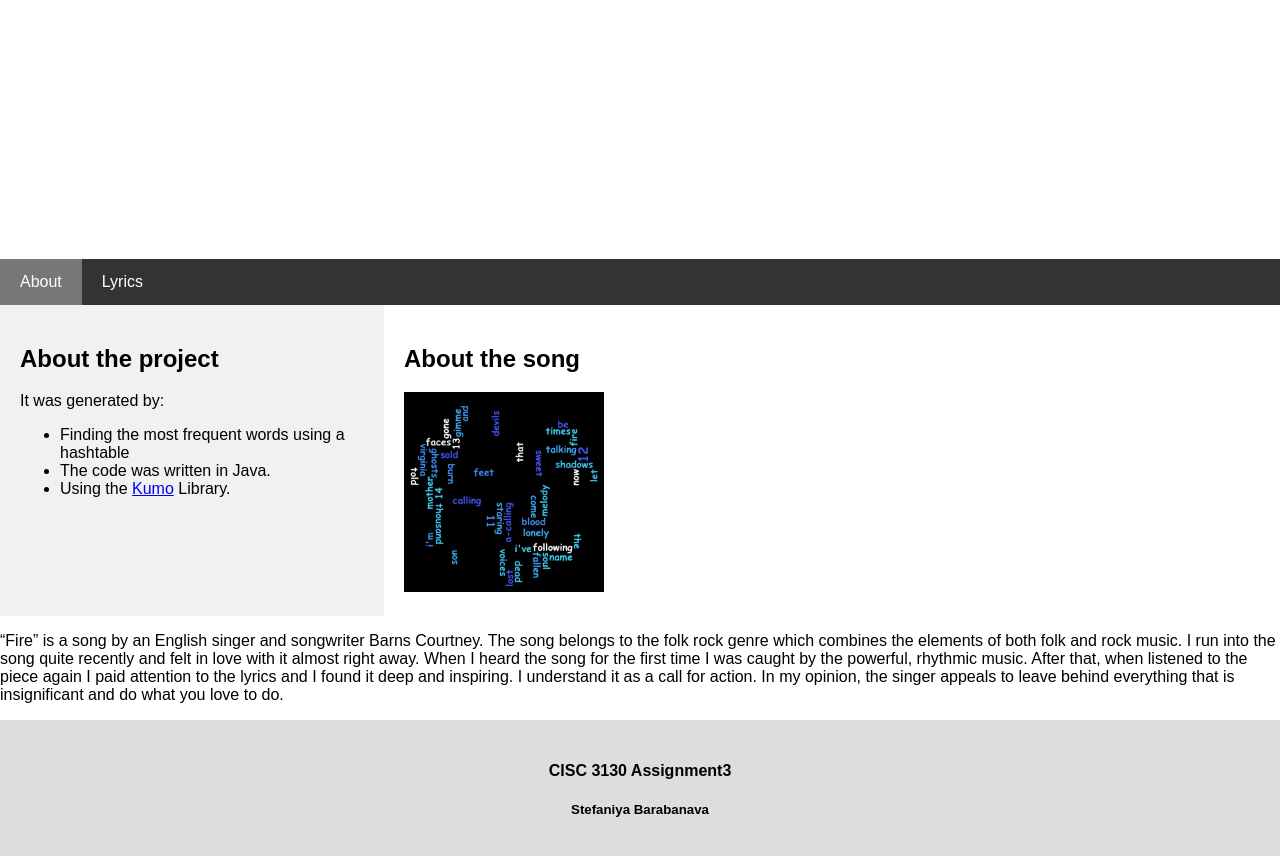
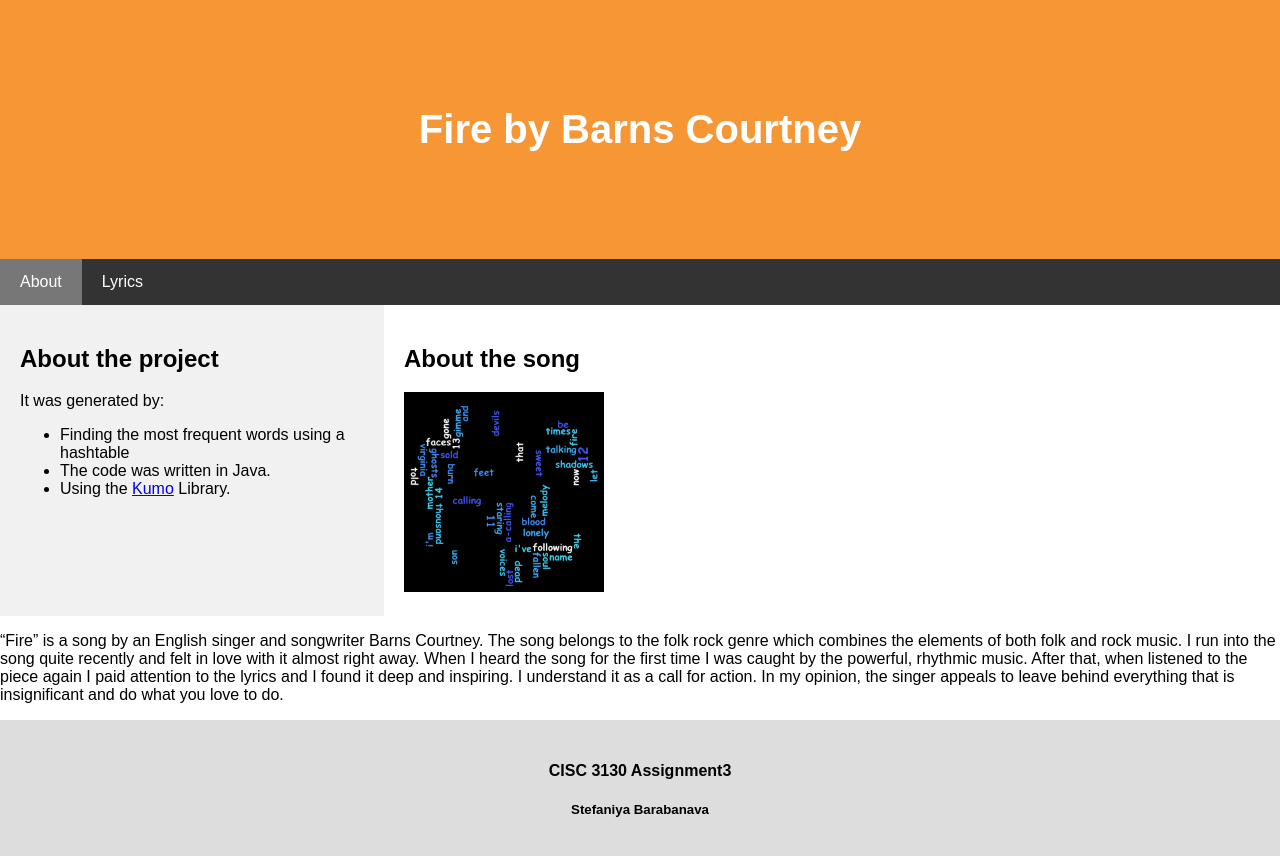
Before and after one commit to Stefaniya1324/StefaniyaBarabanova.github.io, a plain HTML site: page Word-Cloud-Site/index.html in a window 1280 px wide. Drawn offline with Linux system fonts and the light colour scheme.

Commit message:
Update index.html

```diff
--- a/Word-Cloud-Site/index.html
+++ b/Word-Cloud-Site/index.html
@@ -17,7 +17,7 @@ body {
 .header {
     padding: 80px;
     text-align: center;
-    background="fire.jpg";
+    background-color:#f69634;
     color: white;
 }
 
```
